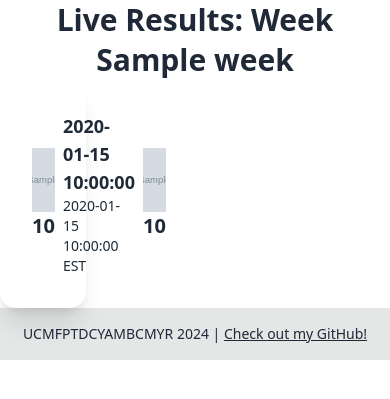
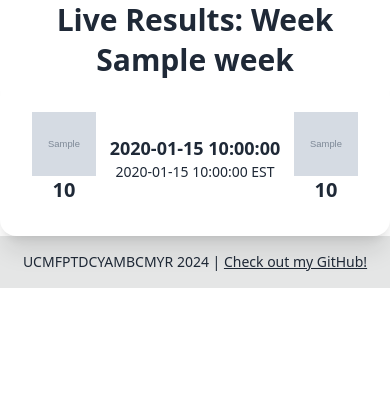
Before and after one commit to matthewkdies/football-pool, a Flask app: template apps/football_pool/templates/index.html in a window 390 px wide. Shown: the part 64-463 px from the top of the page. Run offline with Flask 3, Linux system fonts and the light colour scheme; the template is opened without the code that fills it: most values are stand-ins (such as "Sample title", 1, 10 or a date in 2020); grey boxes marked "Sample" are stand-in pictures; style sheets or scripts are compiled from the project's sources; parts of the project's set-up code (start-up, migrations or seed data) failed here and were passed over.

Commit message:
Using different grid sizes dependent on size.

```diff
--- a/apps/football_pool/templates/index.html
+++ b/apps/football_pool/templates/index.html
@@ -6,7 +6,7 @@
 <article class="prose prose-lg max-w-none">
     <h2 align="center">Live Results: Week {{ current_week.week }}</h2>
 </article>
-<div class="grid grid-cols-4 gap-4">
+<div class="grid grid-cols-1 sm:grid-cols-2 md:grid-cols-3 lg:grid-cols-4 gap-4">
     {% for game in current_week.games %}
         {% set away_team = game.away_team %}
         {% set home_team = game.home_team %}
```
